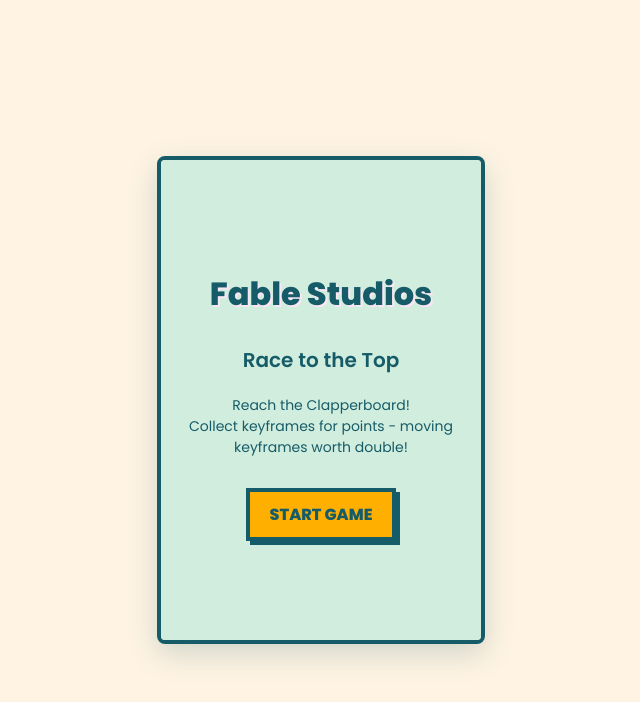
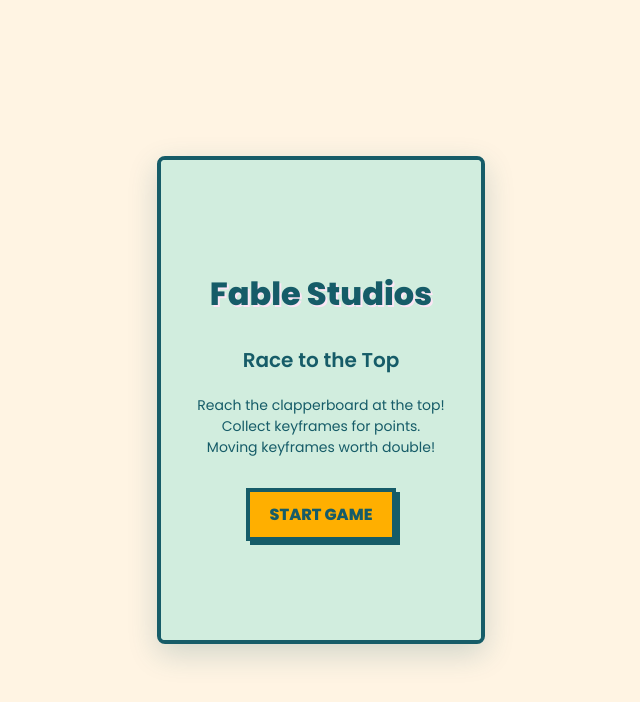
Before and after one commit to yas-fable/fable-race-to-the-top-2, a plain HTML site: page index.html in a window 1280 px wide. Shown: the whole page, without its empty margins (319-959 px from the left). Drawn offline with Linux system fonts and the light colour scheme.

Commit message:
Update index.html

```diff
--- a/index.html
+++ b/index.html
@@ -194,7 +194,7 @@
         <h1>Fable Studios</h1>
         <h2>Race to the Top</h2>
         <div style="margin-bottom: 20px; font-size: 14px; max-width: 280px;">
-            Reach the Clapperboard!<br>Collect keyframes for points - moving keyframes worth double!
+            Reach the clapperboard at the top!<br>Collect keyframes for points.<br>Moving keyframes worth double!
         </div>
         <button class="btn" onclick="game.toCharacterSelect()">Start Game</button>
     </div>
```
